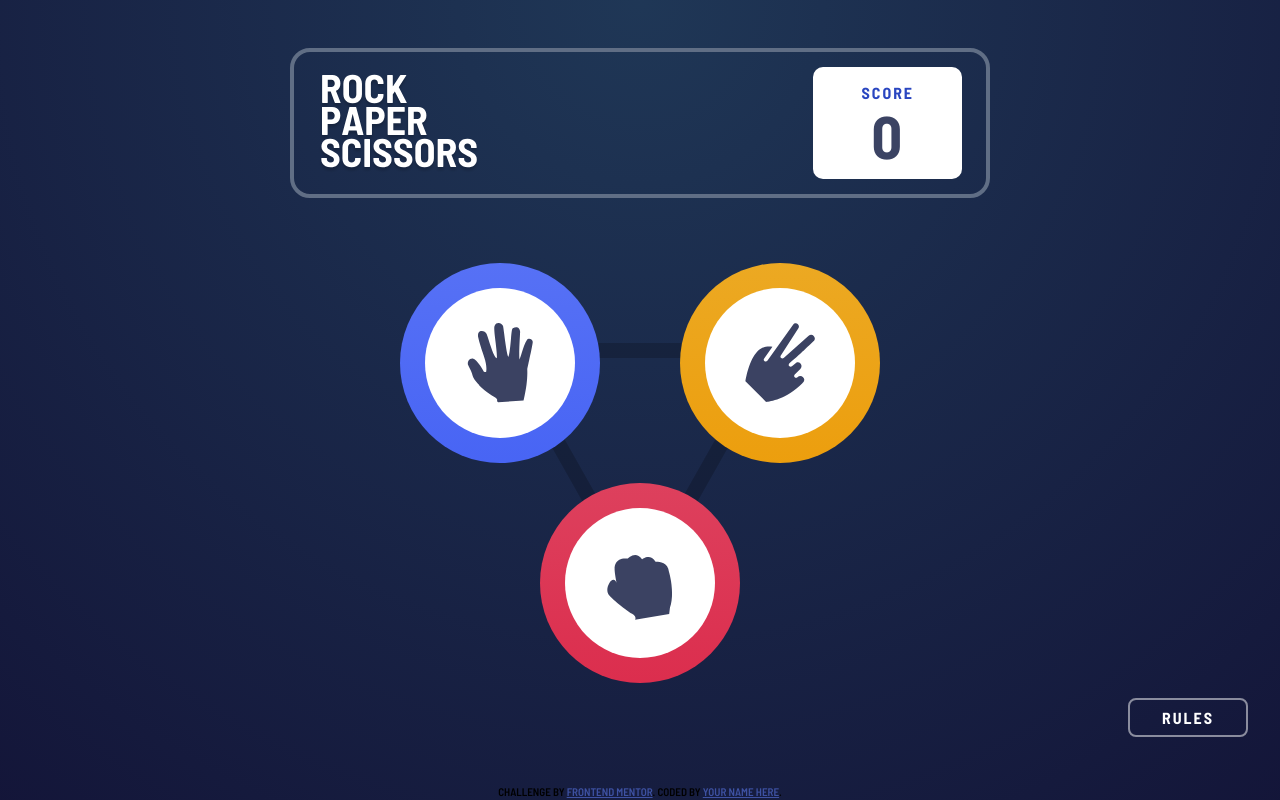
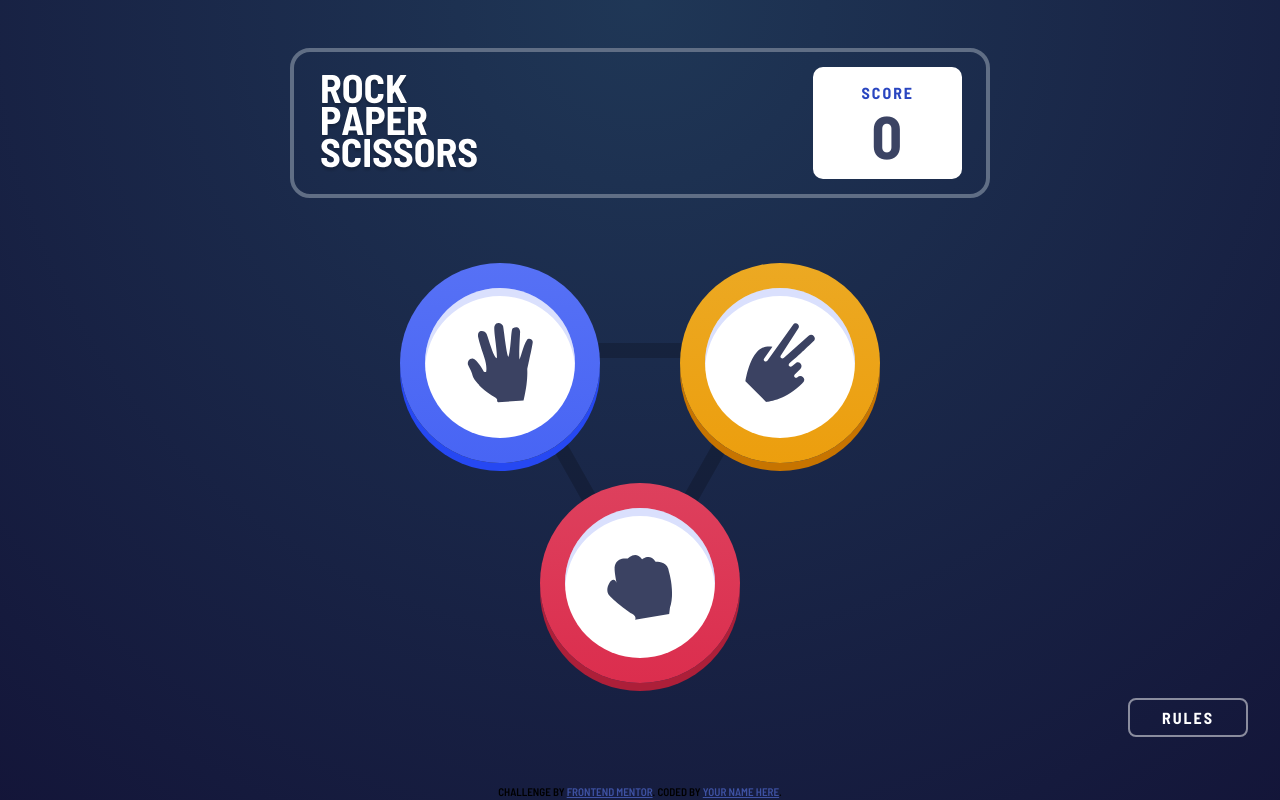
Before and after one commit to edo979/rock-paper-scissors-master, a website: page index.html in a window 1280 px wide. Drawn offline with Linux system fonts and the light colour scheme.

Commit message:
add shadow to button

```diff
--- a/scss/_media-query.scss
+++ b/scss/_media-query.scss
@@ -82,6 +82,7 @@
   .button {
     --btn-radius: 130px;
     --btn-inner-radius: 100px;
+    --btn-shadow: 6px;
     --img-h: 50px;
 
     &.move-to-user-select {
--- a/scss/_vars.scss
+++ b/scss/_vars.scss
@@ -4,10 +4,13 @@
 :root {
   --clr-yellow-400: 39, 89%, 49%;
   --clr-yellow-500: 40, 84%, 53%;
+  --clr-yellow-600: 35, 100%, 39%;
   --clr-blue-400: 230, 89%, 62%;
   --clr-blue-500: 230, 89%, 65%;
+  --clr-blue-600: 230, 89%, 55%;
   --clr-red-400: 349, 71%, 52%;
   --clr-red-500: 349, 70%, 56%;
+  --clr-red-600: 349, 70%, 40%;
 
   --clr-neutral-300: 229, 25%, 31%; // Dark Text
   --clr-neutral-400: 229, 64%, 46%; // Score Text
--- a/scss/components/_game-buttons.scss
+++ b/scss/components/_game-buttons.scss
@@ -1,6 +1,7 @@
 .button {
   --btn-radius: 200px;
   --btn-inner-radius: 150px;
+  --btn-shadow: 8px;
   --img-h: 80px;
   --y-translate: 40%;
 
@@ -32,6 +33,7 @@
     z-index: -1;
 
     background-color: white;
+    box-shadow: inset 0 var(--btn-shadow) 0 hsl(var(--clr-blue-400), 0.2);
   }
 
   &::after {
@@ -53,6 +55,10 @@
     margin-left: 0;
     margin-bottom: calc(var(--container-h) - var(--btn-radius));
     transform: translateY(calc(var(--y-translate) * -1));
+
+    &::after {
+      box-shadow: 0 var(--btn-shadow) 0 hsl(var(--clr-blue-600));
+    }
   }
 
   &-scissors {
@@ -62,6 +68,10 @@
     margin-left: calc(var(--container-w) - var(--btn-radius));
     margin-bottom: calc(var(--container-h) - var(--btn-radius));
     transform: translateY(calc(var(--y-translate) * -1));
+
+    &::after {
+      box-shadow: 0 var(--btn-shadow) 0 hsl(var(--clr-yellow-600));
+    }
   }
 
   &-rock {
@@ -71,6 +81,10 @@
     margin-top: auto;
     margin-left: calc((var(--container-w) - var(--btn-radius)) / 2);
     transform: translate(0%, var(--y-translate));
+
+    &::after {
+      box-shadow: 0 var(--btn-shadow) 0 hsl(var(--clr-red-600));
+    }
 
     img {
       margin-top: 5%;
@@ -104,7 +118,6 @@
 .radial-bg {
   --radial-ring: 45px;
 
-  overflow: hidden;
   border-radius: 50%;
   box-shadow: 0 0 0 var(--radial-ring) hsl(0, 0%, 100%, 0.05),
     0 0 0 calc(var(--radial-ring) * 2) hsl(0, 0%, 100%, 0.03),
```
Also changed, not shown: css/style.css, 1 other file.
